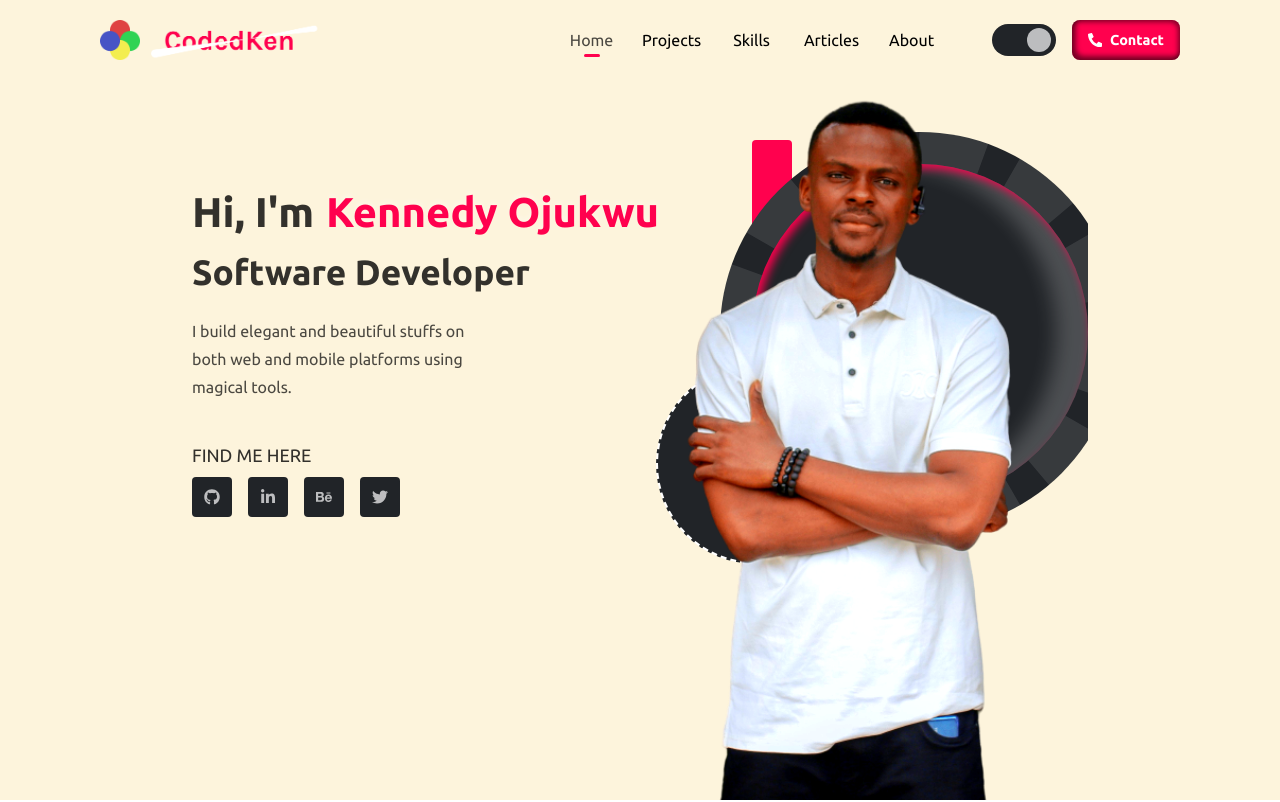
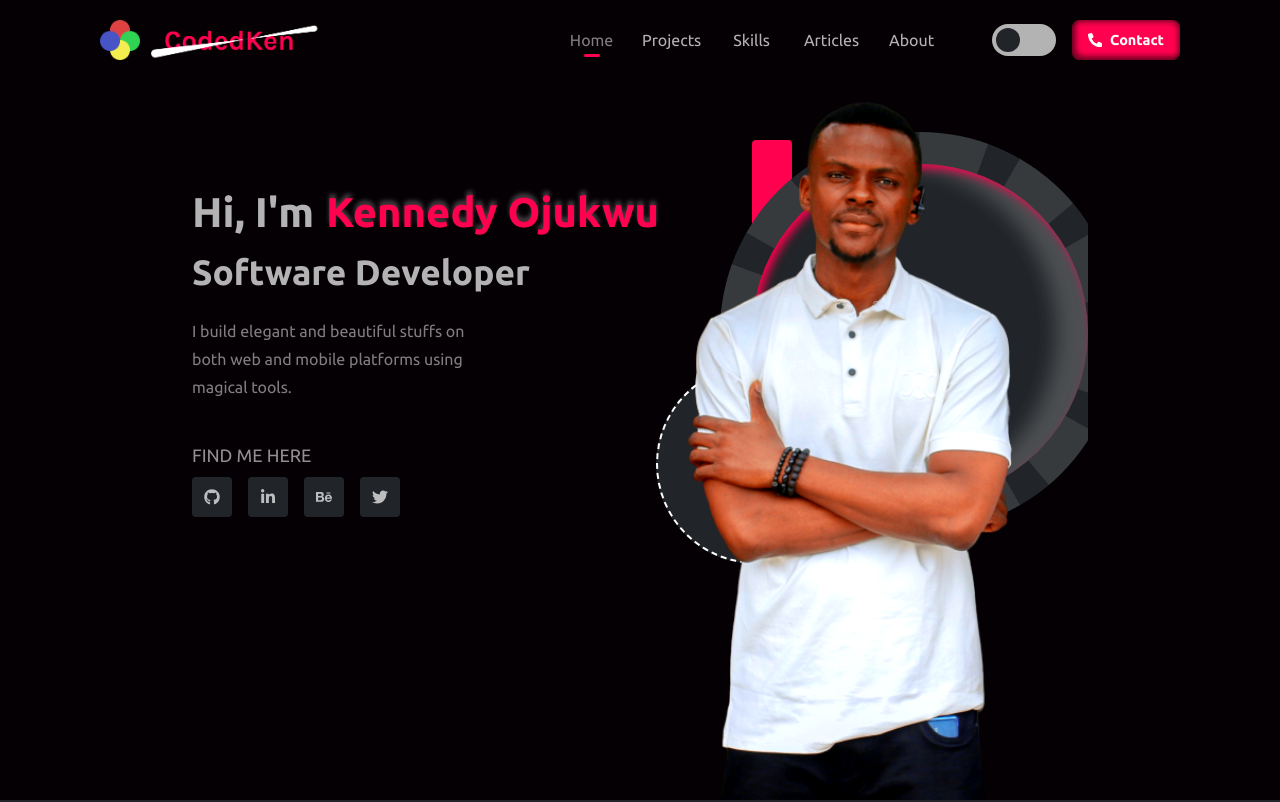
Before and after one commit to codedken/my-site, a React (Create React App) app: page / in a window 1280 px wide. Shown: the top 802 px of the page. Built offline with nearby package versions, Linux system fonts and the light colour scheme.

Commit message:
Made dark theme the default theme

```diff
--- a/src/App.js
+++ b/src/App.js
@@ -9,7 +9,7 @@ import theme from "./constants/colors";
 import Home from "./components/Home";
 
 function App() {
-  const [isDarkMode, setIsDartMode] = useState(false);
+  const [isDarkMode, setIsDartMode] = useState(true);
   const [isMenuOpen, setIsMenuOpen] = useState(false);
 
   const toggleTheme = () => setIsDartMode((prevState) => !prevState);
```
